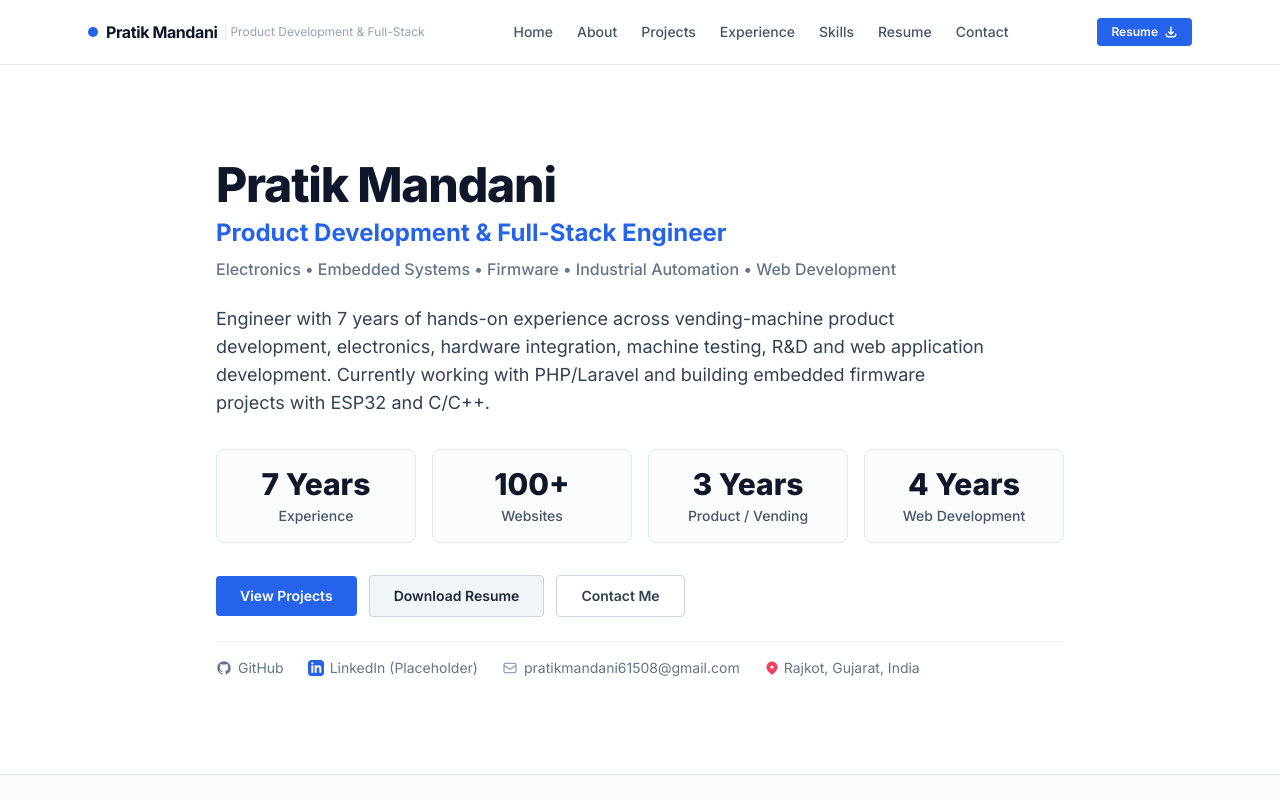
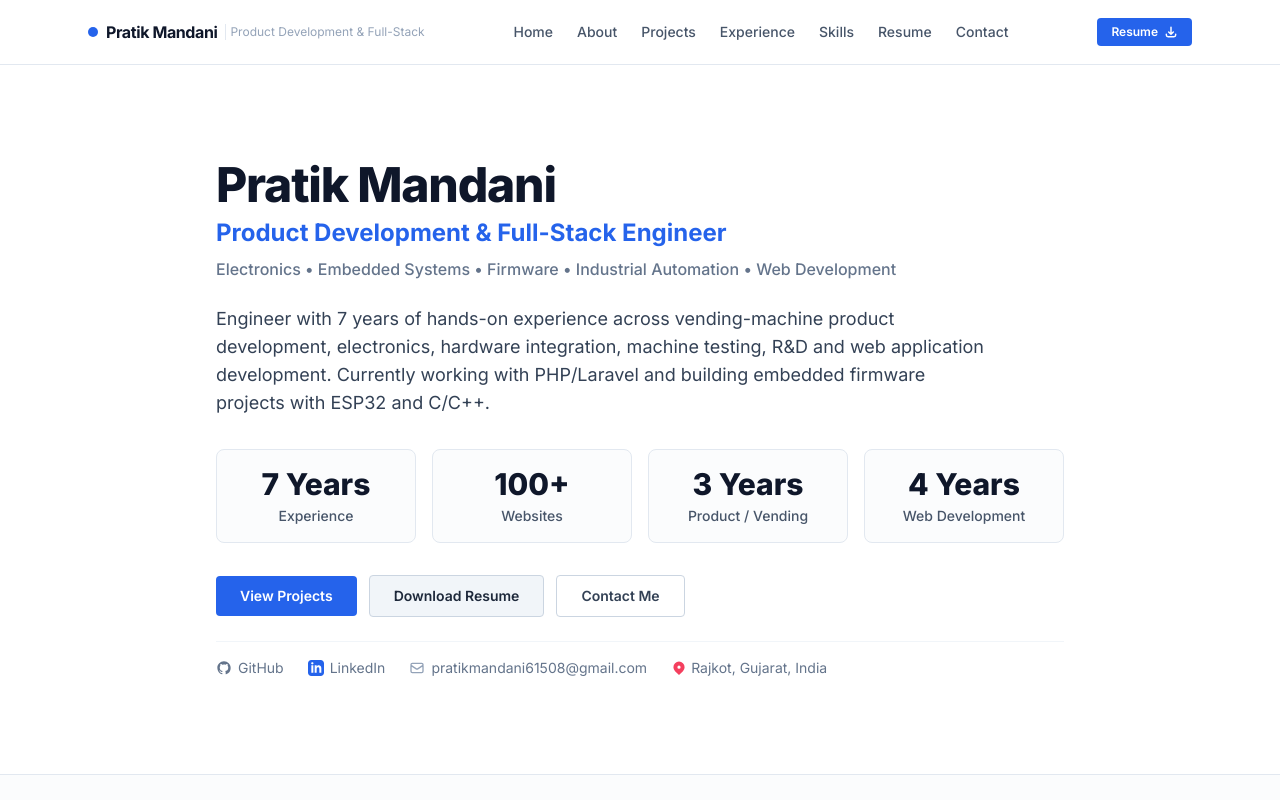
Before and after one commit to pratik-mandani/pratik-mandani.github.io, a React (Vite) app: page / in a window 1280 px wide. Shown: the top 800 px of the page. Built offline with nearby package versions, Linux system fonts and the light colour scheme.

Commit message:
fix: update LinkedIn profile link to https://www.linkedin.com/in/pratik-mandani/

```diff
--- a/index.html
+++ b/index.html
@@ -53,7 +53,8 @@
       },
       "url": "https://pratik-mandani.github.io/",
       "sameAs": [
-        "https://github.com/pratik-mandani"
+        "https://github.com/pratik-mandani",
+        "https://www.linkedin.com/in/pratik-mandani/"
       ],
       "knowsAbout": [
         "Product Development",
--- a/src/components/sections/Contact.tsx
+++ b/src/components/sections/Contact.tsx
@@ -119,7 +119,7 @@ export function Contact() {
             className="p-4 rounded-lg border border-slate-200 bg-white hover:border-slate-300 transition-colors flex flex-col items-center"
           >
             <span className="text-xs font-bold uppercase tracking-wider text-slate-400 mb-1">LinkedIn</span>
-            <span className="text-xs font-semibold text-slate-400 italic">Placeholder</span>
+            <span className="text-xs font-semibold text-blue-600">pratik-mandani</span>
           </a>
 
           <div className="p-4 rounded-lg border border-slate-200 bg-white flex flex-col items-center">
--- a/src/components/sections/Hero.tsx
+++ b/src/components/sections/Hero.tsx
@@ -89,7 +89,7 @@ export function Hero() {
             <svg className="w-4 h-4 text-blue-600" fill="currentColor" viewBox="0 0 24 24">
               <path d="M19 0h-14c-2.761 0-5 2.239-5 5v14c0 2.761 2.239 5 5 5h14c2.762 0 5-2.239 5-5v-14c0-2.761-2.238-5-5-5zm-11 19h-3v-11h3v11zm-1.5-12.268c-.966 0-1.75-.79-1.75-1.764s.784-1.764 1.75-1.764 1.75.79 1.75 1.764-.783 1.764-1.75 1.764zm13.5 12.268h-3v-5.604c0-3.368-4-3.113-4 0v5.604h-3v-11h3v1.765c1.396-2.586 7-2.777 7 2.476v6.759z" />
             </svg>
-            <span>LinkedIn (Placeholder)</span>
+            <span>LinkedIn</span>
           </a>
 
           <a
--- a/src/data/portfolioData.ts
+++ b/src/data/portfolioData.ts
@@ -27,8 +27,8 @@ export const personalInfo = {
   contact: {
     email: 'pratikmandani61508@gmail.com',
     github: 'https://github.com/pratik-mandani',
-    linkedin: 'https://linkedin.com/in/pratik-mandani-placeholder',
-    linkedinIsPlaceholder: true,
+    linkedin: 'https://www.linkedin.com/in/pratik-mandani/',
+    linkedinIsPlaceholder: false,
     location: 'Rajkot, Gujarat, India',
     resumeUrl: '/resume/Pratik_Mandani.pdf',
   },
```
